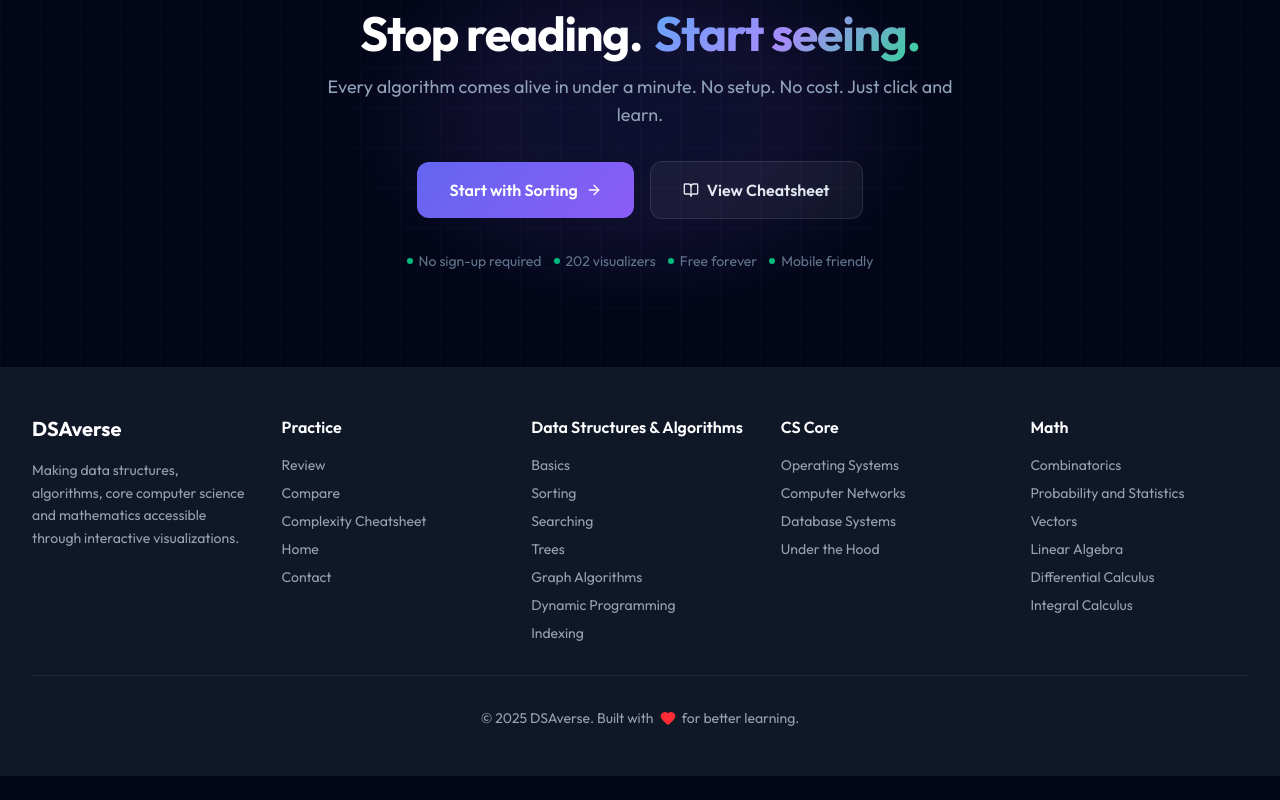
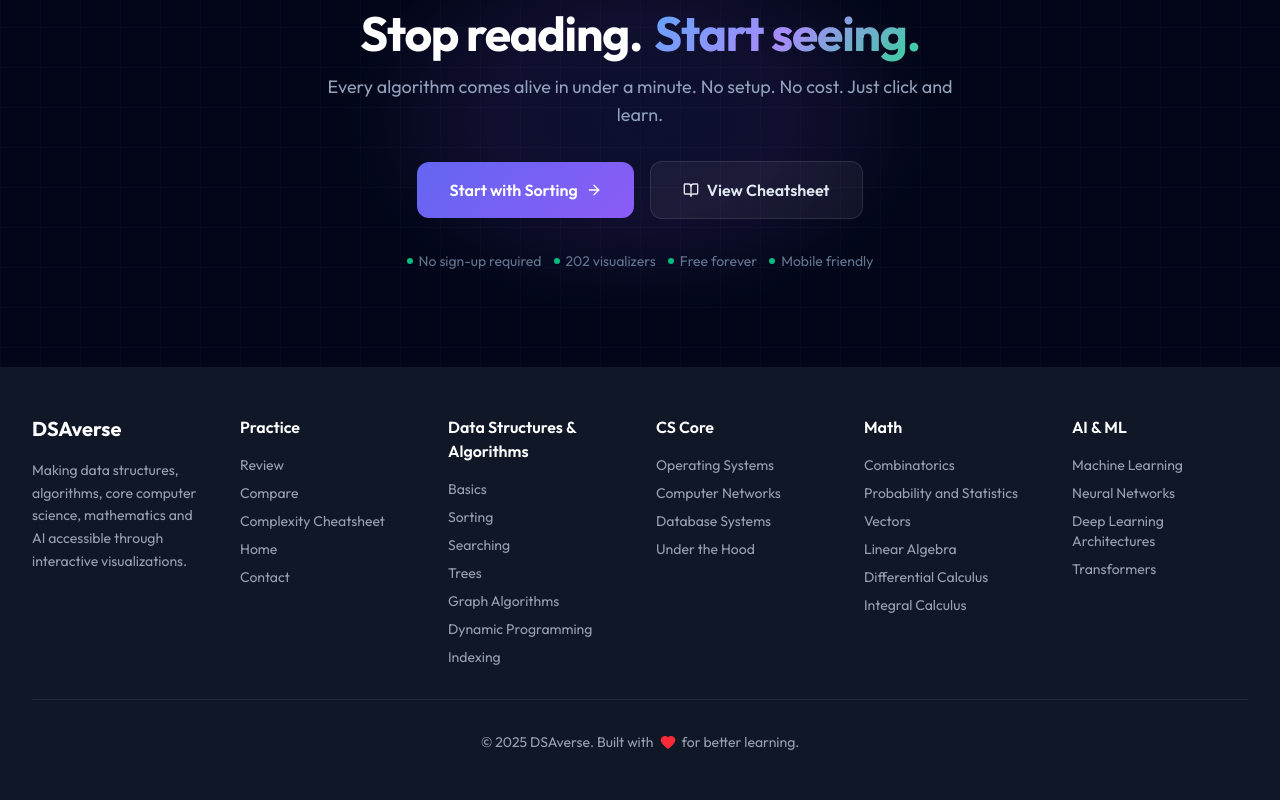
Before and after one commit to Archit1706/DSAverse, a Next.js app: page / in a window 1280 px wide. Shown: the part 5941-6741 px from the top of the page. Before the commit the page ends 6717 px from the top, so only its background shows below. Built offline with nearby package versions, Linux system fonts and the light colour scheme.

Commit message:
Add an AI & ML column to the footer

```diff
--- a/components/Footer.jsx
+++ b/components/Footer.jsx
@@ -48,17 +48,26 @@ const COLUMNS = [
             { href: '/integral-calculus', label: 'Integral Calculus' },
         ],
     },
+    {
+        title: 'AI & ML',
+        links: [
+            { href: '/machine-learning', label: 'Machine Learning' },
+            { href: '/neural-networks', label: 'Neural Networks' },
+            { href: '/deep-learning-architectures', label: 'Deep Learning Architectures' },
+            { href: '/transformers', label: 'Transformers' },
+        ],
+    },
 ];
 
 const Footer = () => {
     return (
         <footer className="bg-gray-900 text-white py-12">
             <div className="max-w-7xl mx-auto px-4 sm:px-6 lg:px-8">
-                <div className="grid grid-cols-1 sm:grid-cols-2 md:grid-cols-3 lg:grid-cols-5 gap-8">
+                <div className="grid grid-cols-1 sm:grid-cols-2 md:grid-cols-3 lg:grid-cols-6 gap-8">
                     <div>
                         <h3 className="text-xl font-bold mb-4 text-white">DSAverse</h3>
                         <p className="text-gray-400 text-sm leading-relaxed">
-                            Making data structures, algorithms, core computer science and mathematics accessible through interactive visualizations.
+                            Making data structures, algorithms, core computer science, mathematics and AI accessible through interactive visualizations.
                         </p>
                     </div>
 
```
